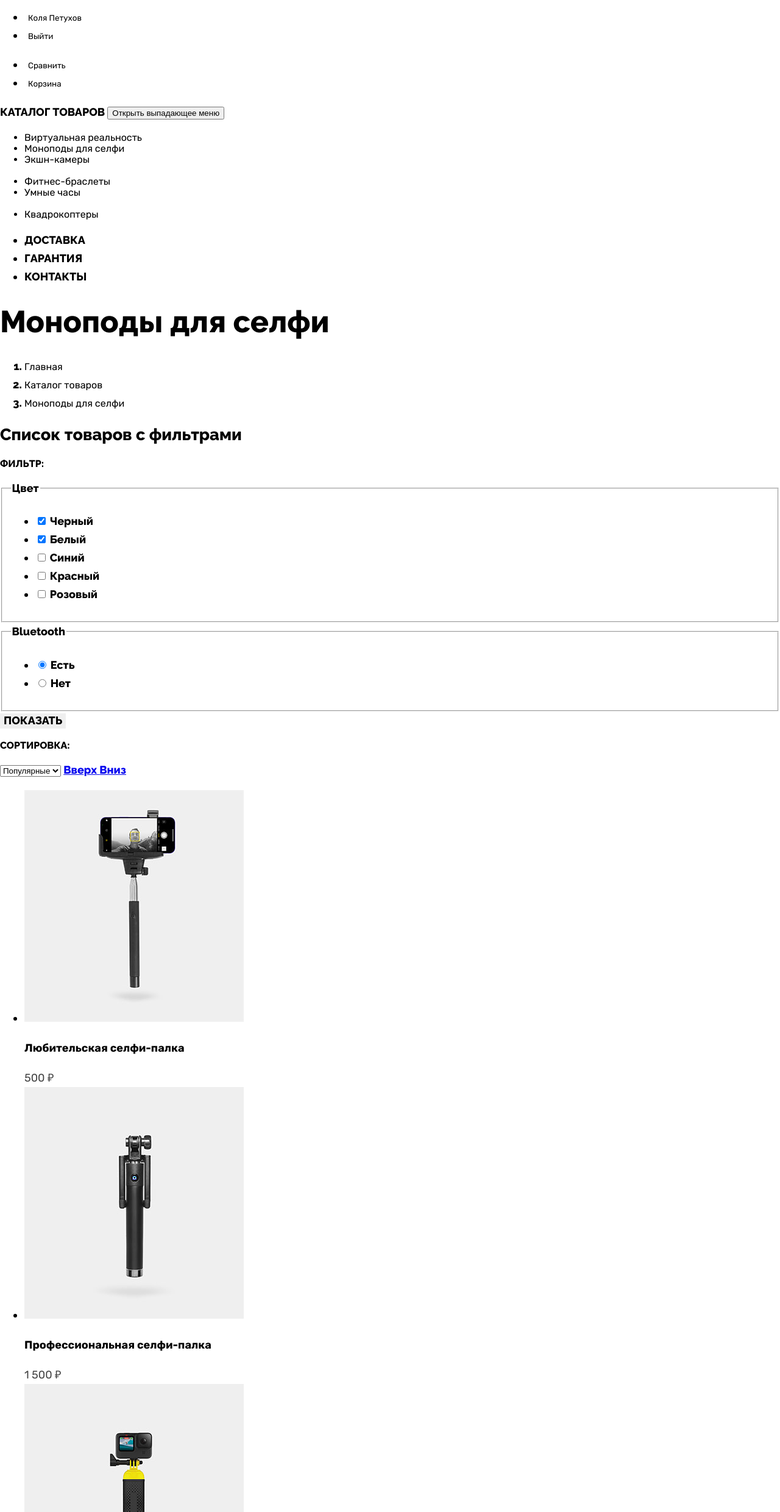
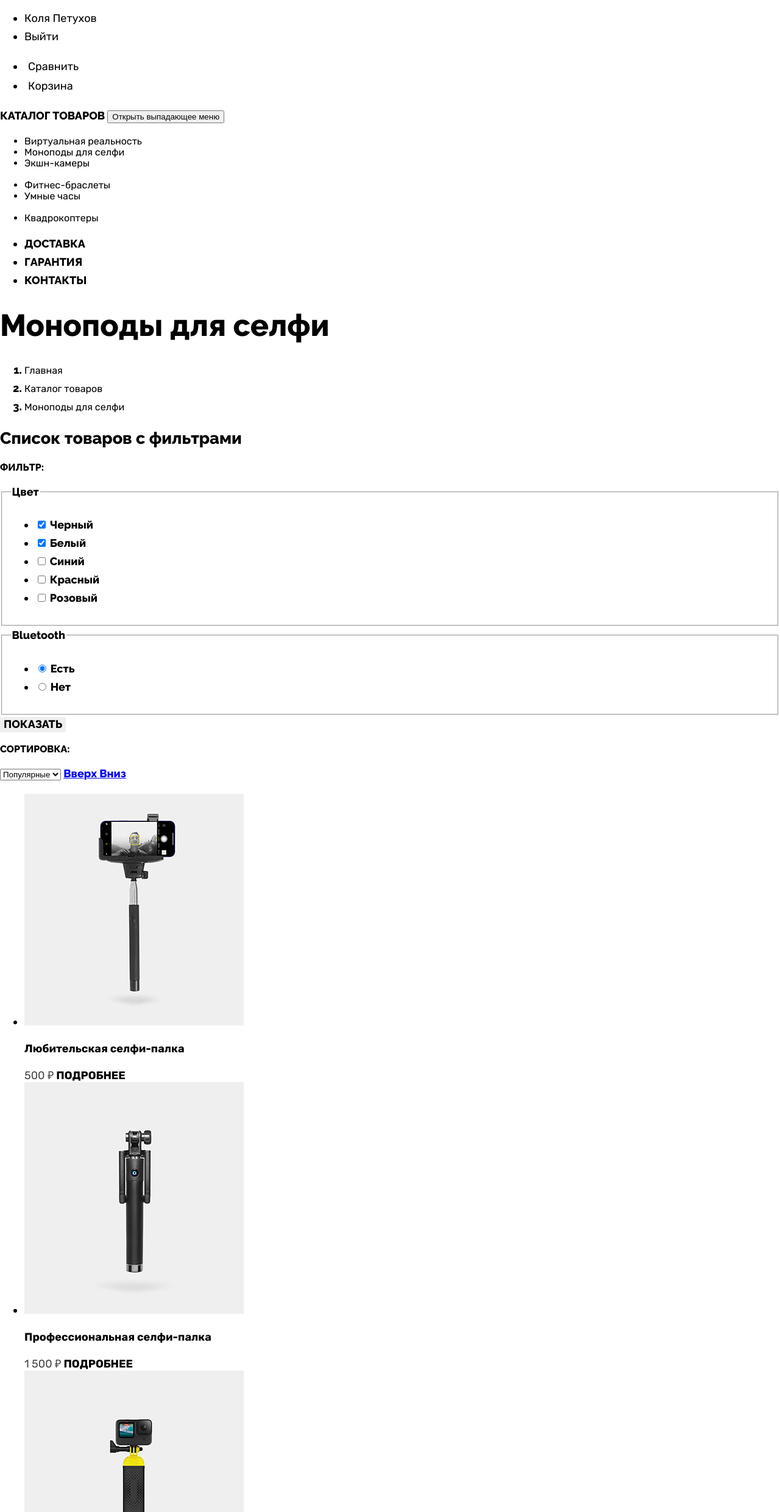
Before and after one commit to htmlacademy-htmlcss/1848665-device-33, a plain HTML site: page catalog.html in a window 1280 px wide. Shown: the part 80-2560 px from the top of the page at 61% size. Drawn offline with Linux system fonts and the light colour scheme.

Commit message:
Делает правки базовой стилизации

```diff
--- a/catalog.html
+++ b/catalog.html
@@ -17,10 +17,10 @@
         </form>
         <ul class="navigation-list-user">
           <li class="navigation-item-user">
-            <button class="navigation-form-button">Коля Петухов</button>
+            <a class="navigation-form-button services-link" href="#">Коля Петухов</a>
           </li>
           <li class="navigation-item-user">
-            <button class="navigation-form-button">Выйти</button>
+            <a class="navigation-form-button services-link" href="#">Выйти</a>
           </li>
         </ul>
         <ul class="navigation-list-user">
@@ -36,16 +36,28 @@
               <span class="visually-hidden">Открыть выпадающее меню</span>
             </button>
             <ul class="dropdown-list-category">
-          <li class="dropdown-item">Виртуальная реальность</li>
-          <li class="dropdown-item">Моноподы для селфи</li>
-          <li class="dropdown-item">Экшн-камеры</li>
+              <li class="dropdown-item">
+                <a href="#" class="services-link">Виртуальная реальность</a>
+              </li>
+              <li class="dropdown-item">
+                <a href="#" class="services-link">Моноподы для селфи</a>
+              </li>
+              <li class="dropdown-item">
+                <a href="#" class="services-link">Экшн-камеры</a>
+              </li>
             </ul>
             <ul class="dropdown-list-category">
-          <li class="dropdown-item">Фитнес-браслеты</li>
-          <li class="dropdown-item">Умные часы</li>
+              <li class="dropdown-item">
+                <a href="#" class="services-link">Фитнес-браслеты</a>
+              </li>
+              <li class="dropdown-item">
+                <a href="#" class="services-link">Умные часы</a>
+              </li>
             </ul>
             <ul class="dropdown-list-category">
-          <li class="dropdown-item">Квадрокоптеры</li>
+              <li class="dropdown-item">
+                <a href="#" class="services-link">Квадрокоптеры</a>
+              </li>
             </ul>
         <ul class="navigation-list">
           <li class="navigation-item">
@@ -149,32 +161,28 @@
         </a>
         <ul class="product-list">
           <li class="product-card">
-            <a class="product-card-link" href="#">
             <img class="product-card-image" src="images/catalog/amateur-selfie-stick.jpg" width="360" height="380" alt="Черная селфи-палка с пластмассовым зажимом для смартфона и кнопкой для беспроводной сьемки">
             <h4 class="product-card-title">Любительская селфи-палка</h4>
-            </a>
             <span class="product-card-price description">500 ₽</span>
+            <a class="button" href="#">Подробнее</a>
           </li>
           <li class="product-card">
-            <a class="product-card-link" href="#">
             <img class="product-card-image" src="images/catalog/professional-selfie-stick.jpg" width="360" height="380" alt="Селфи-палка с автоматическим зажимом для смартфона и подсветкой кнопки для беспроводной сьемки">
             <h4 class="product-card-title">Профессиональная селфи-палка</h4>
-            </a>
             <span class="product-card-price description">1 500 ₽</span>
+            <a class="button" href="#">Подробнее</a>
           </li>
           <li class="product-card">
-            <a class="product-card-link" href="#">
             <img class="product-card-image" src="images/catalog/unsinkable-selfie-stick.jpg" width="360" height="380" alt="Селфи-палка с широкой ручкой и желтыми декоративными элементами, не тонет в воде">
             <h4 class="product-card-title">Непотопляемая селфи-палка</h4>
-            </a>
             <span class="product-card-price description">2 500 ₽</span>
+            <a class="button" href="#">Подробнее</a>
           </li>
           <li class="product-card">
-            <a class="product-card-link" href="#">
             <img class="product-card-image" src="images/catalog/hand-selfie-stick.jpg" width="360" height="380" alt="Селфи-палка с ручкой в форме руки манекена">
             <h4 class="product-card-title">Селфи-палка «Следуй за мной»</h4>
-            </a>
             <span class="product-card-price description">1 500 ₽</span>
+            <a class="button" href="#">Подробнее</a>
           </li>
         </ul>
         <button class="button" type="button">
--- a/styles/styles.css
+++ b/styles/styles.css
@@ -69,6 +69,8 @@ body {
 
 .navigation-form-button {
     font-family: "Rubik", sans-serif;
+    font-size: 18px;
+    line-height: 30px;
     font-weight: 400;
     background: none;
     border: none;
@@ -210,7 +212,7 @@ body {
     text-decoration: none;
 }
 
-.product-card-link {
+.product-card {
     font-family: "Rubik", sans-serif;
     font-weight: 700;
     font-size: 18px;
@@ -224,6 +226,7 @@ body {
 
 .description {
     font-family: "Rubik", sans-serif;
+    font-style: normal;
     font-weight: 400;
     color: #444444;
 }
```
Also changed, not shown: index.html (+26 -15 lines). Lines whose indentation alone changed are shown as unchanged.
